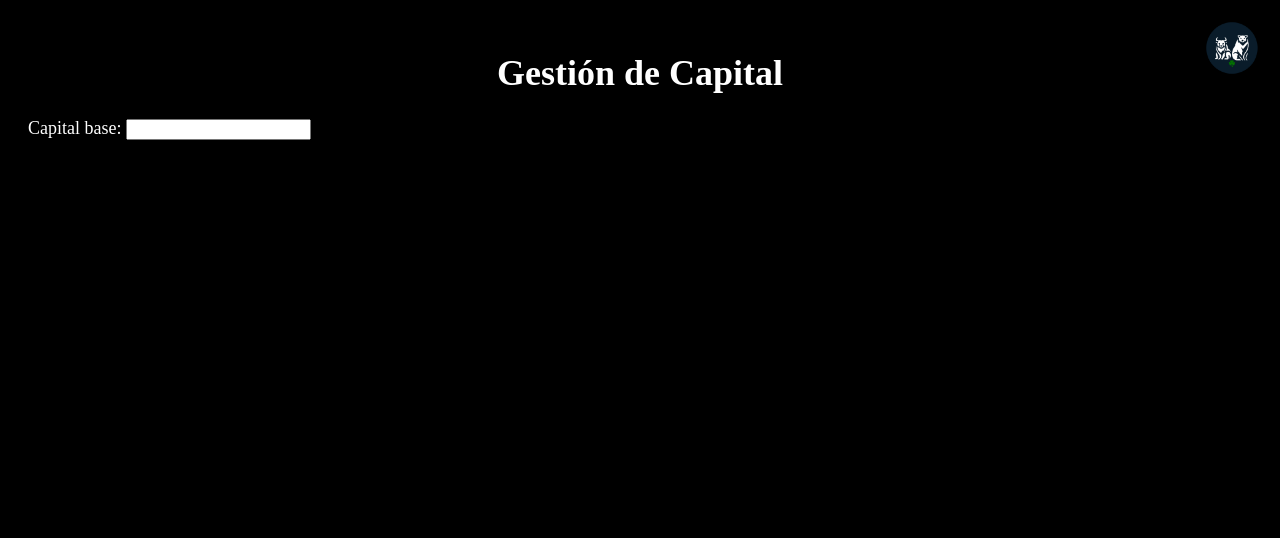
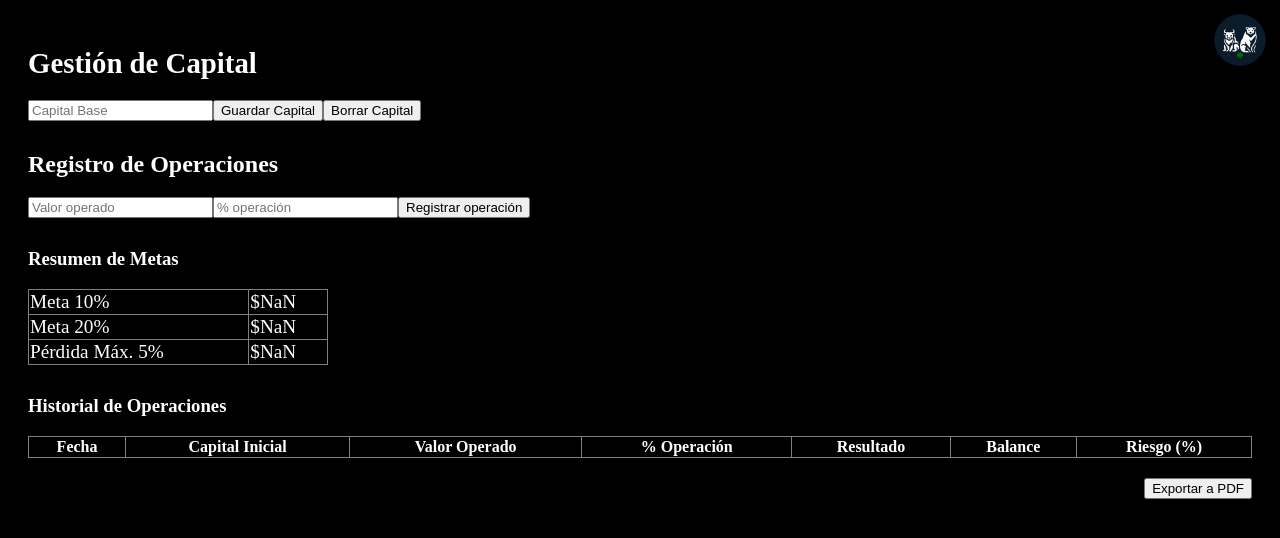
Before and after one commit to Brunito23/trading-app, a React (Vite) app: page / in a window 1280 px wide. Shown: the top 538 px of the page. Built offline with nearby package versions, Linux system fonts and the light colour scheme.

Commit message:
Actualiza App.jsx con mejoras visuales y funcionales

```diff
--- a/src/App.jsx
+++ b/src/App.jsx
@@ -1,198 +1,170 @@
 import React, { useState, useEffect } from 'react';
 import jsPDF from 'jspdf';
-import autoTable from 'jspdf-autotable';
+import 'jspdf-autotable';
 import logo from './assets/logo.png';
 
 function App() {
-  const [capitalBase, setCapitalBase] = useState(
-    localStorage.getItem('capitalBase') || ''
-  );
+  const [capitalBase, setCapitalBase] = useState(() => localStorage.getItem('capitalBase') || '');
+  const [capitalFinal, setCapitalFinal] = useState(capitalBase);
+  const [inputCapital, setInputCapital] = useState('');
   const [valorOperacion, setValorOperacion] = useState('');
-  const [porcentaje, setPorcentaje] = useState('');
-  const [operaciones, setOperaciones] = useState(
-    JSON.parse(localStorage.getItem('operaciones')) || []
-  );
-
-  const capitalNum = parseFloat(capitalBase);
-  const balanceFinal = operaciones.length > 0
-    ? operaciones[operaciones.length - 1].balance
-    : capitalNum;
-
-  const metas = {
-    meta10: capitalNum * 1.10,
-    meta20: capitalNum * 1.20,
-    perdidaMax: capitalNum * 0.95,
-  };
-
-  const riesgo = ((balanceFinal - capitalNum) / capitalNum) * 100;
+  const [porcentajeOperacion, setPorcentajeOperacion] = useState('');
+  const [historial, setHistorial] = useState(() => {
+    const saved = localStorage.getItem('historial');
+    return saved ? JSON.parse(saved) : [];
+  });
 
   useEffect(() => {
     localStorage.setItem('capitalBase', capitalBase);
-    localStorage.setItem('operaciones', JSON.stringify(operaciones));
-  }, [capitalBase, operaciones]);
+    localStorage.setItem('historial', JSON.stringify(historial));
+  }, [capitalBase, historial]);
 
-  const registrarOperacion = () => {
-    if (!capitalBase || !valorOperacion || !porcentaje) return;
-
-    const capitalInicial = operaciones.length
-      ? operaciones[operaciones.length - 1].balance
-      : capitalNum;
-
-    const resultado = (parseFloat(valorOperacion) * parseFloat(porcentaje)) / 100;
-    const balance = capitalInicial + resultado;
-    const riesgoActual = ((balance - capitalNum) / capitalNum) * 100;
-
-    const nuevaOperacion = {
-      fecha: new Date().toLocaleDateString(),
-      capitalInicial: capitalInicial.toFixed(2),
-      valor: parseFloat(valorOperacion).toFixed(2),
-      porcentaje,
-      resultado: resultado.toFixed(2),
-      balance: balance.toFixed(2),
-      riesgo: riesgoActual.toFixed(2),
-    };
-
-    setOperaciones([...operaciones, nuevaOperacion]);
-    setValorOperacion('');
-    setPorcentaje('');
-  };
-
-  const borrarOperacion = (index) => {
-    const nuevas = [...operaciones];
-    nuevas.splice(index, 1);
-    setOperaciones(nuevas);
+  const handleSetCapitalBase = () => {
+    if (!isNaN(parseFloat(inputCapital))) {
+      setCapitalBase(inputCapital);
+      setCapitalFinal(inputCapital);
+      setInputCapital('');
+    }
   };
 
   const borrarCapitalBase = () => {
     setCapitalBase('');
+    setHistorial([]);
+    setCapitalFinal('');
     localStorage.removeItem('capitalBase');
-    setOperaciones([]);
+    localStorage.removeItem('historial');
+  };
+
+  const registrarOperacion = () => {
+    const valor = parseFloat(valorOperacion);
+    const porcentaje = parseFloat(porcentajeOperacion);
+    if (isNaN(valor) || isNaN(porcentaje)) return;
+
+    const resultado = valor * (porcentaje / 100);
+    const nuevoCapital = parseFloat(capitalFinal) + resultado;
+    const riesgo = ((nuevoCapital - parseFloat(capitalBase)) / parseFloat(capitalBase)) * 100;
+
+    const nuevaOperacion = {
+      fecha: new Date().toLocaleDateString(),
+      capitalInicial: capitalFinal,
+      valorOperado: valorOperacion,
+      porcentajeOperacion,
+      resultado: resultado.toFixed(2),
+      balance: nuevoCapital.toFixed(2),
+      riesgo: riesgo.toFixed(2)
+    };
+
+    const nuevoHistorial = [...historial, nuevaOperacion];
+    setHistorial(nuevoHistorial);
+    setCapitalFinal(nuevoCapital.toFixed(2));
+    setValorOperacion('');
+    setPorcentajeOperacion('');
   };
 
   const exportarPDF = () => {
     const doc = new jsPDF();
-    doc.text('Historial de Operaciones', 14, 15);
-    autoTable(doc, {
-      head: [['Día', 'Capital', 'Valor', '% Operación', 'Resultado', 'Balance', 'Riesgo (%)']],
-      body: operaciones.map(op => [
+    doc.text('Historial de Operaciones', 14, 16);
+    doc.autoTable({
+      startY: 20,
+      head: [['Fecha', 'Capital Inicial', 'Valor Operado', '% Operación', 'Resultado', 'Balance', 'Riesgo (%)']],
+      body: historial.map(op => [
         op.fecha,
-        `$${op.capitalInicial}`,
-        `$${op.valor}`,
-        `${op.porcentaje}%`,
-        `$${op.resultado}`,
-        `$${op.balance}`,
-        `${op.riesgo}%`,
-      ]),
+        op.capitalInicial,
+        op.valorOperado,
+        op.porcentajeOperacion,
+        op.resultado,
+        op.balance,
+        op.riesgo
+      ])
     });
-    doc.save('historial-operaciones.pdf');
+    doc.save('historial_operaciones.pdf');
   };
 
-  const ganadas = operaciones.filter(op => parseFloat(op.resultado) > 0).length;
-  const perdidas = operaciones.length - ganadas;
-
   return (
-    <div style={{ backgroundColor: 'black', color: 'white', minHeight: '100vh', padding: '20px', fontSize: '18px', position: 'relative' }}>
+    <div style={{ backgroundColor: 'black', color: 'white', minHeight: '100vh', padding: '20px' }}>
       <img
         src={logo}
         alt="Logo"
-        style={{
-          position: 'absolute',
-          top: '10px',
-          right: '10px',
-          width: '60px',
-          height: 'auto',
-          zIndex: 10
-        }}
+        style={{ position: 'absolute', top: '10px', right: '10px', width: '60px', height: 'auto', zIndex: 10 }}
       />
-      <h1 style={{ textAlign: 'center' }}>Gestión de Capital</h1>
+
+      <h1 style={{ fontSize: '1.8em' }}>Gestión de Capital</h1>
+
+      <div>
+        <input
+          type="number"
+          placeholder="Capital Base"
+          value={inputCapital}
+          onChange={(e) => setInputCapital(e.target.value)}
+        />
+        <button onClick={handleSetCapitalBase}>Guardar Capital</button>
+        <button onClick={borrarCapitalBase}>Borrar Capital</button>
+      </div>
 
       {capitalBase && (
-        <div style={{ background: '#007bff', padding: '10px', margin: '10px 0', fontWeight: 'bold', fontSize: '20px' }}>
-          Capital base: ${capitalBase}{' '}
-          <button onClick={borrarCapitalBase} style={{ marginLeft: '10px', backgroundColor: 'transparent', color: 'white' }}>❌ Borrar capital base</button>
+        <div style={{ marginTop: '20px', backgroundColor: '#0d6efd', padding: '10px', borderRadius: '8px', width: 'fit-content' }}>
+          <strong>Capital Base:</strong> ${capitalBase}
         </div>
       )}
 
-      {!capitalBase && (
-        <div>
-          <label>Capital base:{' '}
-            <input type="number" value={capitalBase} onChange={e => setCapitalBase(e.target.value)} />
-          </label>
+      <div style={{ marginTop: '30px' }}>
+        <h2>Registro de Operaciones</h2>
+        <input
+          type="number"
+          placeholder="Valor operado"
+          value={valorOperacion}
+          onChange={(e) => setValorOperacion(e.target.value)}
+        />
+        <input
+          type="number"
+          placeholder="% operación"
+          value={porcentajeOperacion}
+          onChange={(e) => setPorcentajeOperacion(e.target.value)}
+        />
+        <button onClick={registrarOperacion}>Registrar operación</button>
       </div>
-      )}
 
-      {capitalBase && (
-        <div style={{ marginBottom: '20px' }}>
-          <div>
-            <label>Valor operación:{' '}
-              <input type="number" value={valorOperacion} onChange={e => setValorOperacion(e.target.value)} />
-            </label>
-          </div>
-          <div>
-            <label>% Operación:{' '}
-              <input type="number" value={porcentaje} onChange={e => setPorcentaje(e.target.value)} min="-100" max="100" />
-            </label>
-          </div>
-          <button onClick={registrarOperacion} style={{ marginTop: '10px' }}>Registrar operación</button>
-        </div>
-      )}
-
-      {capitalBase && (
-        <>
-          <table border="1" cellPadding="10" style={{ width: '100%', marginBottom: '20px' }}>
-            <thead><tr><th colSpan="2">Resumen de metas</th></tr></thead>
+      <div style={{ marginTop: '30px' }}>
+        <h3>Resumen de Metas</h3>
+        <table border="1" style={{ borderCollapse: 'collapse', width: '300px', fontSize: '1.2em' }}>
           <tbody>
-              <tr><td>Meta 10%</td><td>${metas.meta10.toFixed(2)}</td></tr>
-              <tr><td>Meta 20%</td><td>${metas.meta20.toFixed(2)}</td></tr>
-              <tr><td>Pérdida máxima 5%</td><td>${metas.perdidaMax.toFixed(2)}</td></tr>
+            <tr><td>Meta 10%</td><td>${(parseFloat(capitalBase) * 1.10).toFixed(2)}</td></tr>
+            <tr><td>Meta 20%</td><td>${(parseFloat(capitalBase) * 1.20).toFixed(2)}</td></tr>
+            <tr><td>Pérdida Máx. 5%</td><td>${(parseFloat(capitalBase) * 0.95).toFixed(2)}</td></tr>
           </tbody>
         </table>
+      </div>
 
-          <table border="1" cellPadding="10" style={{ width: '100%', marginBottom: '20px' }}>
-            <thead><tr><th colSpan="2">Resumen de desempeño</th></tr></thead>
-            <tbody>
-              <tr><td>Operaciones ganadas</td><td>{ganadas}</td></tr>
-              <tr><td>Operaciones perdidas</td><td>{perdidas}</td></tr>
-              <tr><td>Total de operaciones</td><td>{operaciones.length}</td></tr>
-              <tr><td>Balance total</td><td>${(balanceFinal - capitalNum).toFixed(2)}</td></tr>
-            </tbody>
-          </table>
-
-          <h3>Historial de operaciones</h3>
-          <table border="1" cellPadding="10" style={{ width: '100%' }}>
+      <div style={{ marginTop: '30px' }}>
+        <h3>Historial de Operaciones</h3>
+        <table border="1" style={{ borderCollapse: 'collapse', width: '100%', fontSize: '1em' }}>
           <thead>
             <tr>
-                <th>Día</th>
-                <th>Capital</th>
-                <th>Valor</th>
+              <th>Fecha</th>
+              <th>Capital Inicial</th>
+              <th>Valor Operado</th>
               <th>% Operación</th>
               <th>Resultado</th>
               <th>Balance</th>
               <th>Riesgo (%)</th>
-                <th>❌</th>
             </tr>
           </thead>
           <tbody>
-              {operaciones.map((op, i) => (
-                <tr key={i}>
+            {historial.map((op, index) => (
+              <tr key={index}>
                 <td>{op.fecha}</td>
-                  <td>${op.capitalInicial}</td>
-                  <td>${op.valor}</td>
-                  <td>{op.porcentaje}%</td>
-                  <td>${op.resultado}</td>
-                  <td>${op.balance}</td>
-                  <td>{op.riesgo}%</td>
-                  <td><button onClick={() => borrarOperacion(i)}>❌</button></td>
+                <td>{op.capitalInicial}</td>
+                <td>{op.valorOperado}</td>
+                <td>{op.porcentajeOperacion}</td>
+                <td>{op.resultado}</td>
+                <td>{op.balance}</td>
+                <td>{op.riesgo}</td>
               </tr>
             ))}
           </tbody>
         </table>
-
-          <div style={{ textAlign: 'right', marginTop: '10px' }}>
-            <button onClick={exportarPDF}>📤 Exportar a PDF</button>
+        <button style={{ marginTop: '20px', float: 'right' }} onClick={exportarPDF}>Exportar a PDF</button>
       </div>
-        </>
-      )}
     </div>
   );
 }
```
Lines whose indentation alone changed are shown as unchanged.
